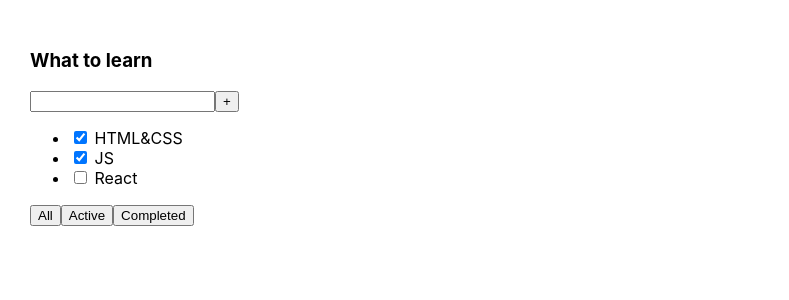
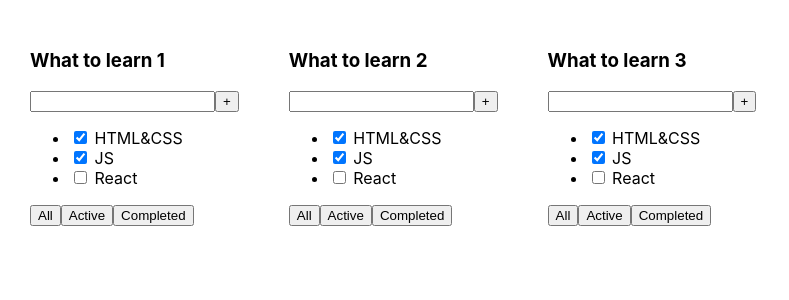
Before and after one commit to sky7way/1-todolist-for-it-kamasutra, a React (Create React App) app: page / in a window 1280 px wide. Shown: the top 300 px of the page, without its empty margins (0-789 px from the left). Built offline with nearby package versions, Linux system fonts and the light colour scheme.

Commit message:
test props

```diff
--- a/src/App.tsx
+++ b/src/App.tsx
@@ -1,26 +1,17 @@
 import React from 'react';
 import './App.css';
+import { Todolist } from './components/Todolist';
 
 function App() {
+    const title1 = 'What to learn 1';
+    const title2 = 'What to learn 2';
+    const title3 = 'What to learn 3';
+
     return (
         <div className="App">
-            <div>
-                <h3>What to learn</h3>
-                <div>
-                    <input/>
-                    <button>+</button>
-                </div>
-                <ul>
-                    <li><input type="checkbox" checked={true}/> <span>HTML&CSS</span></li>
-                    <li><input type="checkbox" checked={true}/> <span>JS</span></li>
-                    <li><input type="checkbox" checked={false}/> <span>React</span></li>
-                </ul>
-                <div>
-                    <button>All</button>
-                    <button>Active</button>
-                    <button>Completed</button>
-                </div>
-            </div>
+            <Todolist title={ title1 } />
+            <Todolist title={ title2 } />
+            <Todolist title={ title3 } />
         </div>
     );
 }
--- /dev/null
+++ b/src/components/Todolist.tsx
@@ -0,0 +1,25 @@
+import React from "react"
+
+type TitleProps = {
+    title: string
+}
+
+export const Todolist = (props:TitleProps) => {
+  return  <div>
+                <h3>{ props.title }</h3>
+                <div>
+                    <input/>
+                    <button>+</button>
+                </div>
+                <ul>
+                    <li><input type="checkbox" checked={true}/> <span>HTML&CSS</span></li>
+                    <li><input type="checkbox" checked={true}/> <span>JS</span></li>
+                    <li><input type="checkbox" checked={false}/> <span>React</span></li>
+                </ul>
+                <div>
+                    <button>All</button>
+                    <button>Active</button>
+                    <button>Completed</button>
+                </div>
+            </div>
+}
```
Also changed, not shown: src/setupTests.ts (deleted, +0 -5 lines), 1 other file (tests, documents, lock files or other folders).
